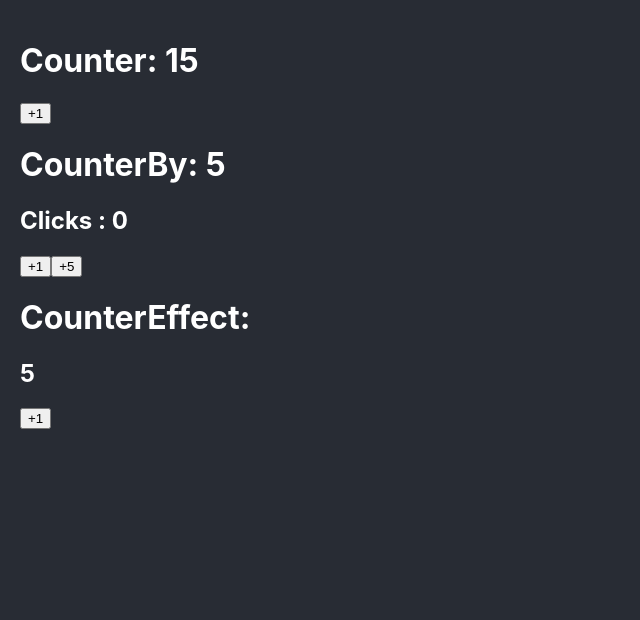
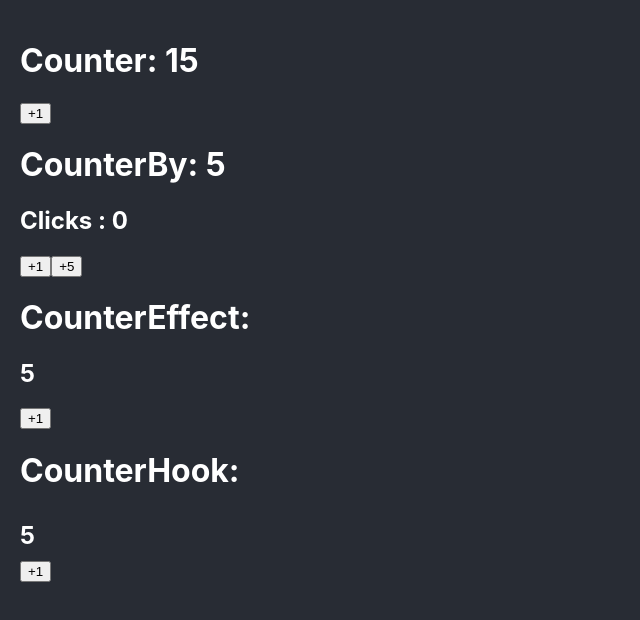
Before and after one commit to Fernanda553/01-bases, a React (Create React App) app: page / in a window 1280 px wide. Shown: the top 620 px of the page, without its empty margins (0-640 px from the left). Built offline with nearby package versions, Linux system fonts and the light colour scheme.

Commit message:
add hook useCounter

```diff
--- a/src/App.tsx
+++ b/src/App.tsx
@@ -1,6 +1,7 @@
 import { Counter } from './bases/Counter';
 import { CounterBy } from './bases/CounterBy';
 import { CounterEffect } from './bases/CounterEffect';
+import { CounterHook } from './bases/CounterHook';
 
 function App() {
   return (
@@ -8,6 +9,7 @@
    <Counter initialValue={15}/>
    <CounterBy/>
    <CounterEffect/>
+   <CounterHook/>
    </>
   );
 }
--- /dev/null
+++ b/src/bases/CounterHook.tsx
@@ -0,0 +1,12 @@
+import { useCounter } from "../hooks/useCounter"
+
+export const CounterHook = () => {
+  const {counter, elementToAnimate, handleClick} = useCounter({maxCount: 15})
+  return (
+    <>
+    <h1>CounterHook: </h1>
+    <h2 ref={elementToAnimate}> {counter} </h2>
+    <button onClick={handleClick}> +1 </button>
+    </>
+  )
+}
--- /dev/null
+++ b/src/hooks/useCounter.ts
@@ -0,0 +1,28 @@
+import { useEffect, useLayoutEffect, useRef, useState } from "react"
+import { gsap } from "gsap"
+
+export const useCounter = ({maxCount = 1}) => {
+    const [counter, setCounter] = useState(5)
+  const elementToAnimate = useRef<HTMLHeadingElement>(null)
+
+  const tl = useRef(gsap.timeline())
+
+  const handleClick = () => {
+    setCounter(prev => Math.min(prev +1, maxCount))
+  }
+
+  useLayoutEffect(() => {
+    tl.current.to(elementToAnimate.current,{y: -10, duration: 0.2, ease: 'ease.out' })
+    .to(elementToAnimate.current,{y: 10, duration: 1, ease: 'bounce.out' })
+  }, [])
+
+  useEffect(() => {
+    tl.current.play(0)
+  }, [counter])
+
+  return{
+    counter,
+    elementToAnimate,
+    handleClick
+  }
+}
```
